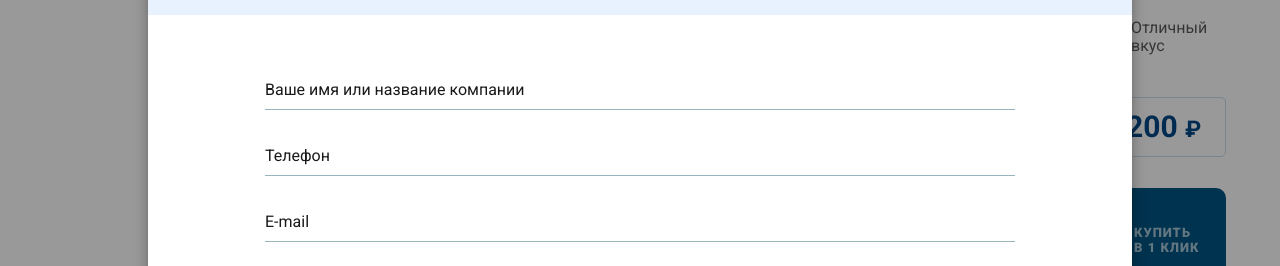
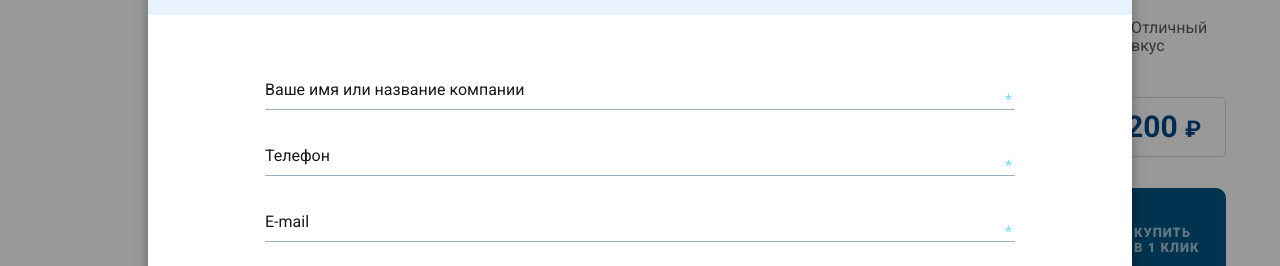
Before and after one commit to ruslan-astratov/water-ordering-app, a React (Create React App) app: page / in a window 1280 px wide. Both pictures are taken after a click on the button "КУПИТЬ В 1 КЛИК". Shown: the part 290-556 px from the top of the page. Built offline with nearby package versions, Linux system fonts and the light colour scheme; no server answers.

Commit message:
в форме, для полей сделал псевдоэлементы

```diff
--- a/src/Components/Modals/Modals.module.scss
+++ b/src/Components/Modals/Modals.module.scss
@@ -254,6 +254,17 @@
   margin-bottom: 26px;
 }
 
+.form_item::after {
+  content: "*";
+  color: #7eddfb;
+  display: block;
+  position: absolute;
+  right: 0;
+  top: 50%;
+  width: 10px;
+  height: 10px;
+}
+
 .form_input,
 .form_input_invalid {
   display: flex;
```
